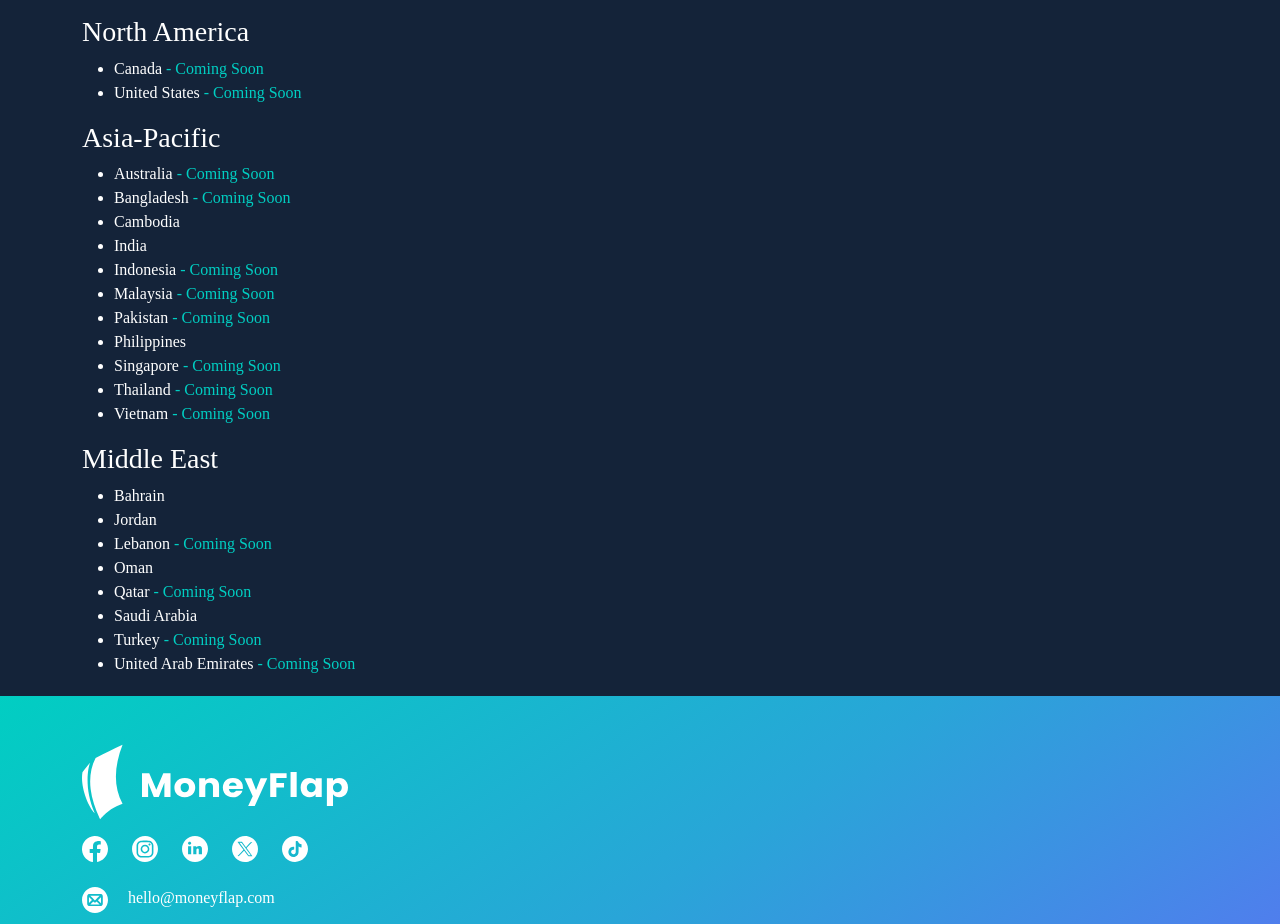
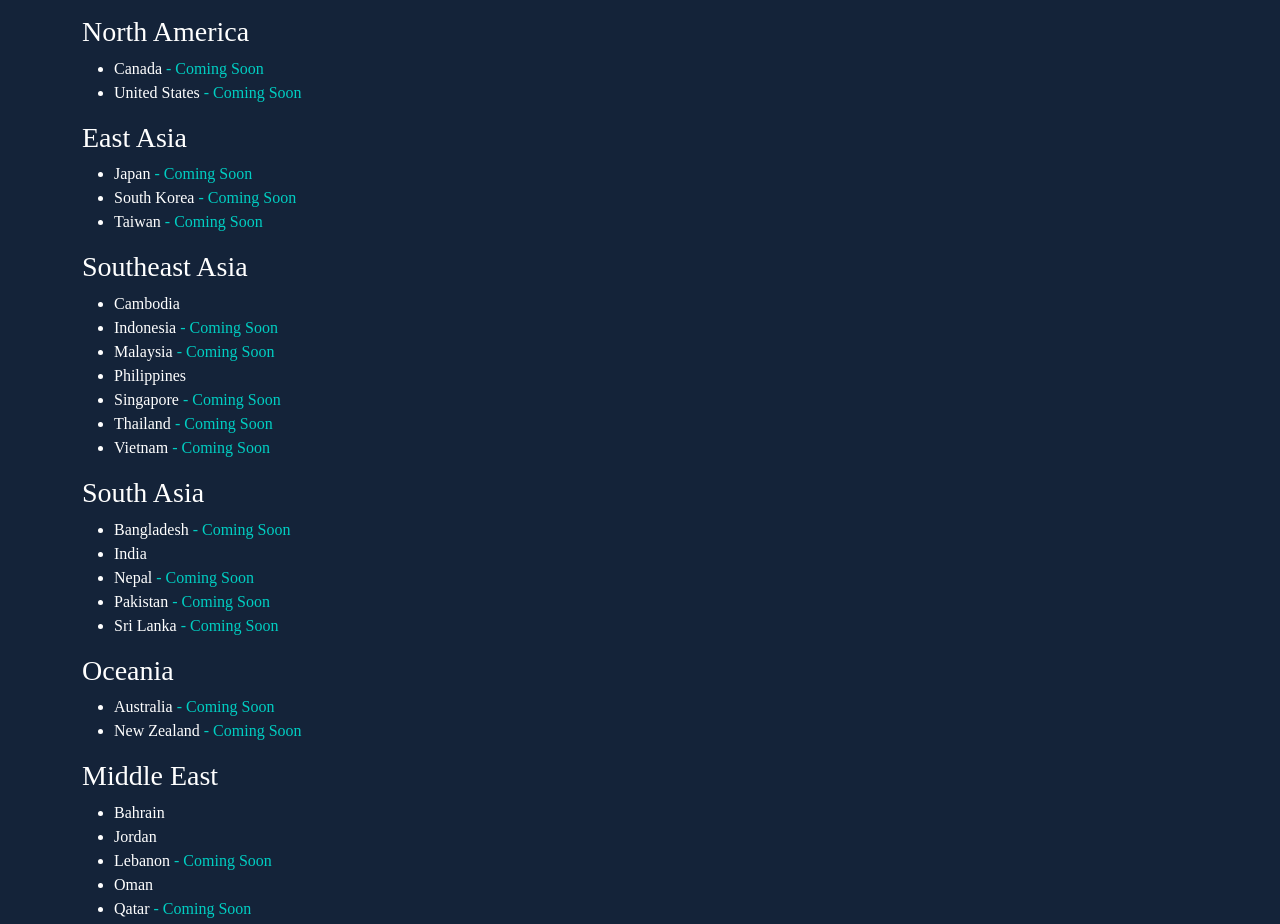
Before and after one commit to pengyilabs/moneyflap, a Nuxt app: page /supported_countries in a window 1280 px wide. Shown: the part 2740-3664 px from the top of the page. Built offline with nearby package versions, Linux system fonts and the light colour scheme; a web font is replaced by a local one.

Commit message:
fix changes

```diff
--- a/pages/supported_countries.vue
+++ b/pages/supported_countries.vue
@@ -124,20 +124,43 @@
             <li>Canada <span class="coming-soon">Coming Soon</span></li>
             <li>United States <span class="coming-soon">Coming Soon</span></li>
           </ul>
-          <h3 class="text-white">Asia-Pacific</h3>
+
+          <h3 class="text-white">East Asia</h3>
           <ul class="text-white">
-            <li>Australia <span class="coming-soon">Coming Soon</span></li>
-            <li>Bangladesh <span class="coming-soon">Coming Soon</span></li>
+            <li>Japan <span class="coming-soon">Coming Soon</span></li>
+            <li>South Korea <span class="coming-soon">Coming Soon</span></li>
+            <li>Taiwan <span class="coming-soon">Coming Soon</span></li>
+          </ul>
+
+          <h3 class="text-white">Southeast Asia</h3>
+          <ul class="text-white">
             <li>Cambodia</li>
-            <li>India</li>
             <li>Indonesia <span class="coming-soon">Coming Soon</span></li>
             <li>Malaysia <span class="coming-soon">Coming Soon</span></li>
-            <li>Pakistan <span class="coming-soon">Coming Soon</span></li>
             <li>Philippines</li>
             <li>Singapore <span class="coming-soon">Coming Soon</span></li>
             <li>Thailand <span class="coming-soon">Coming Soon</span></li>
             <li>Vietnam <span class="coming-soon">Coming Soon</span></li>
           </ul>
+
+          <h3 class="text-white">South Asia</h3>
+          <ul class="text-white">
+            <li>Bangladesh <span class="coming-soon">Coming Soon</span></li>
+            <li>India</li>
+            <li>Nepal <span class="coming-soon">Coming Soon</span></li>
+            <li>Pakistan <span class="coming-soon">Coming Soon</span></li>
+            <li>Sri Lanka <span class="coming-soon">Coming Soon</span></li>
+          </ul>
+
+          <h3 class="text-white">Oceania</h3>
+          <ul class="text-white">
+            <li>Australia <span class="coming-soon">Coming Soon</span></li>
+            <li>New Zealand <span class="coming-soon">Coming Soon</span></li>
+          </ul>
+
+
+
+
           <h3 class="text-white">Middle East</h3>
           <ul class="text-white">
             <li>Bahrain</li>
```
